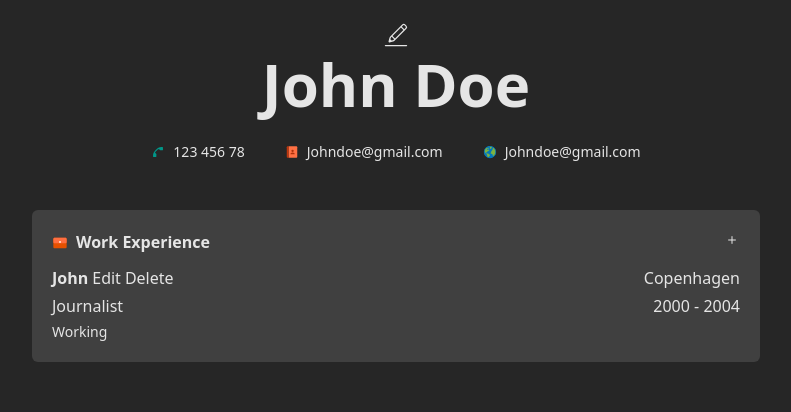
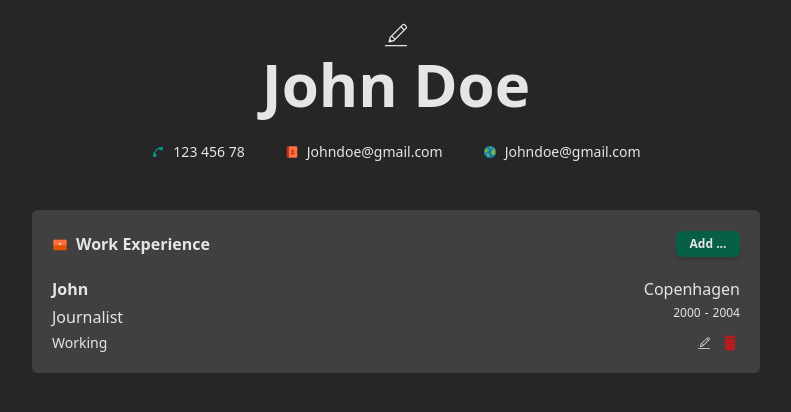
Before and after one commit to ofgaard/cv-app, a React (Vite) app: page / in a window 1280 px wide. Shown: the top 412 px of the page, without its empty margins (244-1035 px from the left). Built offline with nearby package versions, Linux system fonts and the light colour scheme.

Commit message:
Make delete function

```diff
--- a/src/App.jsx
+++ b/src/App.jsx
@@ -56,7 +56,7 @@ function App() {
 
   const addExperience = (list, setList) => {
     let newObject = {
-      id: crypto.randomUUID,
+      id: crypto.randomUUID(),
       title: newExperience.title,
       location: newExperience.location,
       positionDegree: newExperience.positionDegree,
@@ -74,6 +74,12 @@ function App() {
       enddate: "",
       description: "",
     });
+    setSubmitMode(false);
+  };
+
+  const deleteExperience = (id, list, setList) => {
+    let revisedList = list.filter((item) => item.id !== id);
+    setList(revisedList);
   };
 
   const handleInput = (e) => {
@@ -118,6 +124,7 @@ function App() {
               handleInput={handleInput}
               submitMode={submitMode}
               setSubmitMode={setSubmitMode}
+              deleteExperience={deleteExperience}
             ></Job>
           </div>
           {/* Education section */}
--- a/src/Job.jsx
+++ b/src/Job.jsx
@@ -3,6 +3,8 @@ import { FcBriefcase } from "react-icons/fc";
 import { CiEdit } from "react-icons/ci";
 import { MdDeleteOutline } from "react-icons/md";
 import { IoIosAdd } from "react-icons/io";
+import { FaCheck } from "react-icons/fa";
+import { MdDelete } from "react-icons/md";
 
 export default function Job({
   darkMode,
@@ -17,6 +19,7 @@ export default function Job({
   handleInput,
   submitMode,
   setSubmitMode,
+  deleteExperience,
 }) {
   const [jobs, setJobs] = useState([
     {
@@ -33,7 +36,7 @@ export default function Job({
   return (
     <>
       <div
-        className={`flex flex-col gap-3 ${
+        className={`flex flex-col gap-5 ${
           darkMode ? "bg-neutral-700" : "bg-neutral-300"
         } p-5 rounded-md`}
       >
@@ -44,8 +47,13 @@ export default function Job({
             <h5>Work Experience</h5>
           </div>
           <div>
-            <button onClick={() => setSubmitMode((prev) => !prev)}>
-              <IoIosAdd></IoIosAdd>
+            <button
+              className={`rounded-md min-w-16 text-xs px-1.5 py-1 bg-emerald-800 ${
+                submitMode && "bg-yellow-700"
+              } shadow-md font-semibold transition-colors duration-200 border border-transparent border- hover:scale-105 hover:border-neutral-200`}
+              onClick={() => setSubmitMode((prev) => !prev)}
+            >
+              {!submitMode ? "Add ..." : "Cancel"}
             </button>
           </div>
         </div>
@@ -57,26 +65,45 @@ export default function Job({
                 {/* Jobname and edit/delete buttons */}
                 <div className="flex flex-row gap-1">
                   <h4>{job.title}</h4>
-                  <button
-                    onClick={() => {
-                      toggleEditMode(jobs, job.id);
-                    }}
-                  >
-                    Edit
-                  </button>
-                  <button>Delete</button>
                 </div>
                 <h2>{job.location}</h2>
               </div>
               {/* Second line - Position and start/end date */}
               <div className="flex flex-row justify-between">
                 <h3>{job.positionDegree}</h3>
-                <p>
-                  {job.startdate} - {job.enddate}
-                </p>
+                <div>
+                  <div className="flex gap-1 text-xs">
+                    <p>{job.startdate}</p>
+                    <p>-</p>
+                    <p> {job.enddate}</p>
+                  </div>
+                </div>
               </div>
               {/* Third line - Job description */}
-              <div className="max-w-md text-sm">{job.description}</div>
+              <div className="flex justify-between">
+                {" "}
+                <div className="max-w-52 sm:max-w-xs text-sm">
+                  {job.description}
+                </div>
+                <div className="flex gap-2">
+                  <button
+                    onClick={() => {
+                      toggleEditMode(jobs, job.id);
+                    }}
+                  >
+                    <CiEdit></CiEdit>
+                  </button>
+                  <button>
+                    <MdDelete
+                      size={20}
+                      onClick={() => {
+                        deleteExperience(job.id, jobs, setJobs);
+                      }}
+                      className="fill-red-700 transition-all duration-200 hover:scale-125"
+                    ></MdDelete>
+                  </button>
+                </div>
+              </div>
             </div>
           ) : (
             // Edit mode
@@ -94,17 +121,10 @@ export default function Job({
                       onChange={handleInput}
                     />
                   </h4>
-                  <button
-                    onClick={() => {
-                      handleEdit(jobs, setJobs);
-                    }}
-                  >
-                    Submit
-                  </button>
                 </div>
                 <h2>
                   <input
-                    className="bg-transparent"
+                    className="bg-transparent text-right"
                     type="text"
                     name="location"
                     value={experienceToEdit.location}
@@ -123,26 +143,25 @@ export default function Job({
                     onChange={handleInput}
                   />
                 </h3>
-                <p>
+                <div className="flex flex-col text-xs">
                   <input
-                    className="bg-transparent"
+                    className="bg-transparent text-right"
                     type="text"
                     name="startdate"
                     value={experienceToEdit.startdate}
                     onChange={handleInput}
                   />{" "}
-                  -{" "}
                   <input
-                    className="bg-transparent"
+                    className="bg-transparent text-right"
                     type="text"
                     name="enddate"
                     value={experienceToEdit.enddate}
                     onChange={handleInput}
                   />
-                </p>
+                </div>
               </div>
               {/* Third line - Job description */}
-              <div className="max-w-md text-sm">
+              <div className="text-sm flex justify-between">
                 <input
                   className="bg-transparent"
                   type="text"
@@ -150,13 +169,20 @@ export default function Job({
                   value={experienceToEdit.description}
                   onChange={handleInput}
                 />
+                <button
+                  onClick={() => {
+                    handleEdit(jobs, setJobs);
+                  }}
+                >
+                  Submit
+                </button>
               </div>
             </div>
           )
         )}
         {/* Submit mode */}
         {submitMode && (
-          <div className="flex flex-col gap-1">
+          <div className="flex flex-col gap-2">
             {/* First line - job and location */}
             <div className="flex flex-row justify-between">
               {/* Submit Edit button */}
@@ -171,17 +197,10 @@ export default function Job({
                     placeholder="Company"
                   />
                 </h4>
-                <button
-                  onClick={() => {
-                    addExperience(jobs, setJobs);
-                  }}
-                >
-                  Done
-                </button>
               </div>
               <h2>
                 <input
-                  className="bg-transparent"
+                  className="bg-transparent text-right"
                   type="text"
                   name="location"
                   value={newExperience.location}
@@ -202,28 +221,27 @@ export default function Job({
                   placeholder="Position"
                 />
               </h3>
-              <p>
+              <div className="flex flex-col text-xs">
                 <input
-                  className="bg-transparent"
+                  className="bg-transparent text-right"
                   type="text"
                   name="startdate"
                   value={newExperience.startdate}
                   onChange={handleInput}
                   placeholder="Start Date"
-                />{" "}
-                -{" "}
+                />
                 <input
-                  className="bg-transparent"
+                  className="bg-transparent text-right"
                   type="text"
                   name="enddate"
                   value={newExperience.enddate}
                   onChange={handleInput}
                   placeholder="End Date"
                 />
-              </p>
+              </div>
             </div>
             {/* Third line - Job description */}
-            <div className="max-w-md text-sm">
+            <div className="text-sm flex justify-between">
               <input
                 className="bg-transparent"
                 type="text"
@@ -232,6 +250,16 @@ export default function Job({
                 value={newExperience.description}
                 onChange={handleInput}
               />
+              <button
+                onClick={() => {
+                  addExperience(jobs, setJobs);
+                }}
+              >
+                <FaCheck
+                  size={15}
+                  className="transition-all duration-200 hover:scale-125 hover:fill-emerald-700"
+                ></FaCheck>
+              </button>
             </div>
           </div>
         )}
--- a/src/index.css
+++ b/src/index.css
@@ -20,3 +20,7 @@ h4 {
 
 h3 {
 }
+
+h2 {
+  font-weight: 200;
+}
```
